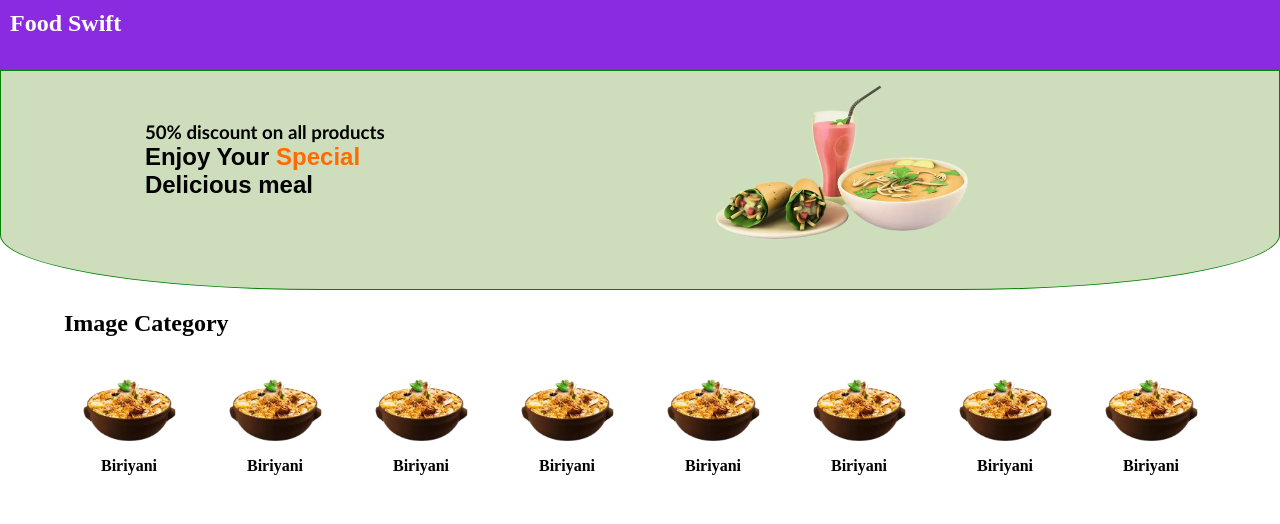
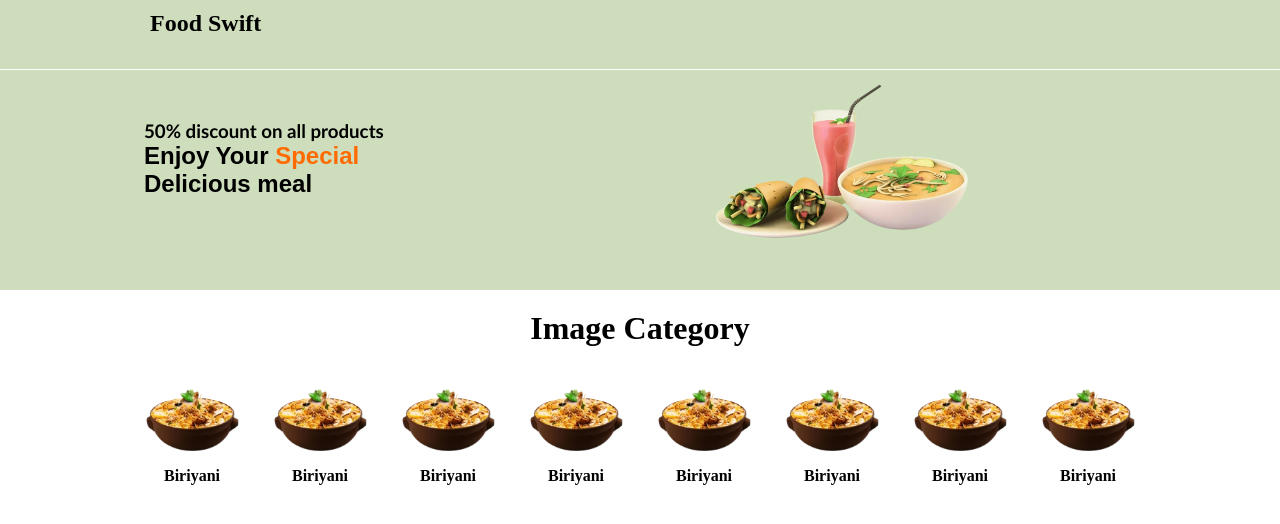
Before and after one commit to homen19/food_swift, a React (Create React App) app: page / in a window 1280 px wide. Shown: the top 524 px of the page. Built offline with nearby package versions, Linux system fonts and the light colour scheme.

Commit message:
small changes in image slider, and item category

```diff
--- a/src/components/ImageSlider/ImageSlider.css
+++ b/src/components/ImageSlider/ImageSlider.css
@@ -3,9 +3,9 @@
 .image-slider{
     width: 100%;
     height: 220px;
-    border: 1px solid green;
+    /* border: 1px solid green; */
     background-color: #CEDEBD;
-    border-radius: 0% 0% 25% 25%;
+    /* border-radius: 0% 0% 25% 25%; */
 
 }
 .image-slider-container{
--- a/src/components/ImageSlider/ImageSlider.js
+++ b/src/components/ImageSlider/ImageSlider.js
@@ -1,6 +1,6 @@
 import React from 'react'
 import './ImageSlider.css';
-import foodimg from './Images/foodimg.png';
+import fooding from "./Images/foodimg.png";
 export const ImageSlider = () => {
   return (
     <>
@@ -12,7 +12,7 @@ export const ImageSlider = () => {
             <h2>Delicious meal</h2>
           </div>
           <div className='image'>
-            <img src= {foodimg}></img>
+            <img src={fooding} alt="" />
           </div>
         </div>
       </div>
--- a/src/components/ItemCategories/ItemCategory.css
+++ b/src/components/ItemCategories/ItemCategory.css
@@ -1,14 +1,17 @@
 .item-category{
-    width: 90%;
+    width: 80%;
     height: 200px;
     /* border: 1px solid red; */
     margin: auto;
     margin-top: 20px;
 }
+.item-category h1{
+    text-align: center;
+}
 .items-cat{
     width: 100%;
     height: 160px;
-    /* border: 1px solid blue; */
+    /* border: 1px solid blue;   */
     margin-top: 10px;
     display: flex;
     justify-content: space-between;
--- a/src/components/ItemCategories/ItemCaterory.js
+++ b/src/components/ItemCategories/ItemCaterory.js
@@ -6,7 +6,7 @@ export const ItemCategory = () => {
   return (
     <>
       <div className="item-category">
-        <h2>Image Category</h2>
+        <h1>Image Category</h1>
         <div className="items-cat">
           <div className="item-cat-card">
             <div className="items-cat-type">
--- a/src/components/Navbar/Navbar.css
+++ b/src/components/Navbar/Navbar.css
@@ -3,7 +3,12 @@
     width: 100%;
     height: 70px;
     /* border: 1px solid red; */
-    background-color: blueviolet;
+    background-color: #CEDEBD;
     color: #fff;
     padding: 10px;
+    border-bottom: 1px solid;
+    padding: 10px 150px;
 }
+.nav h2{
+    color: black;
+}
```
